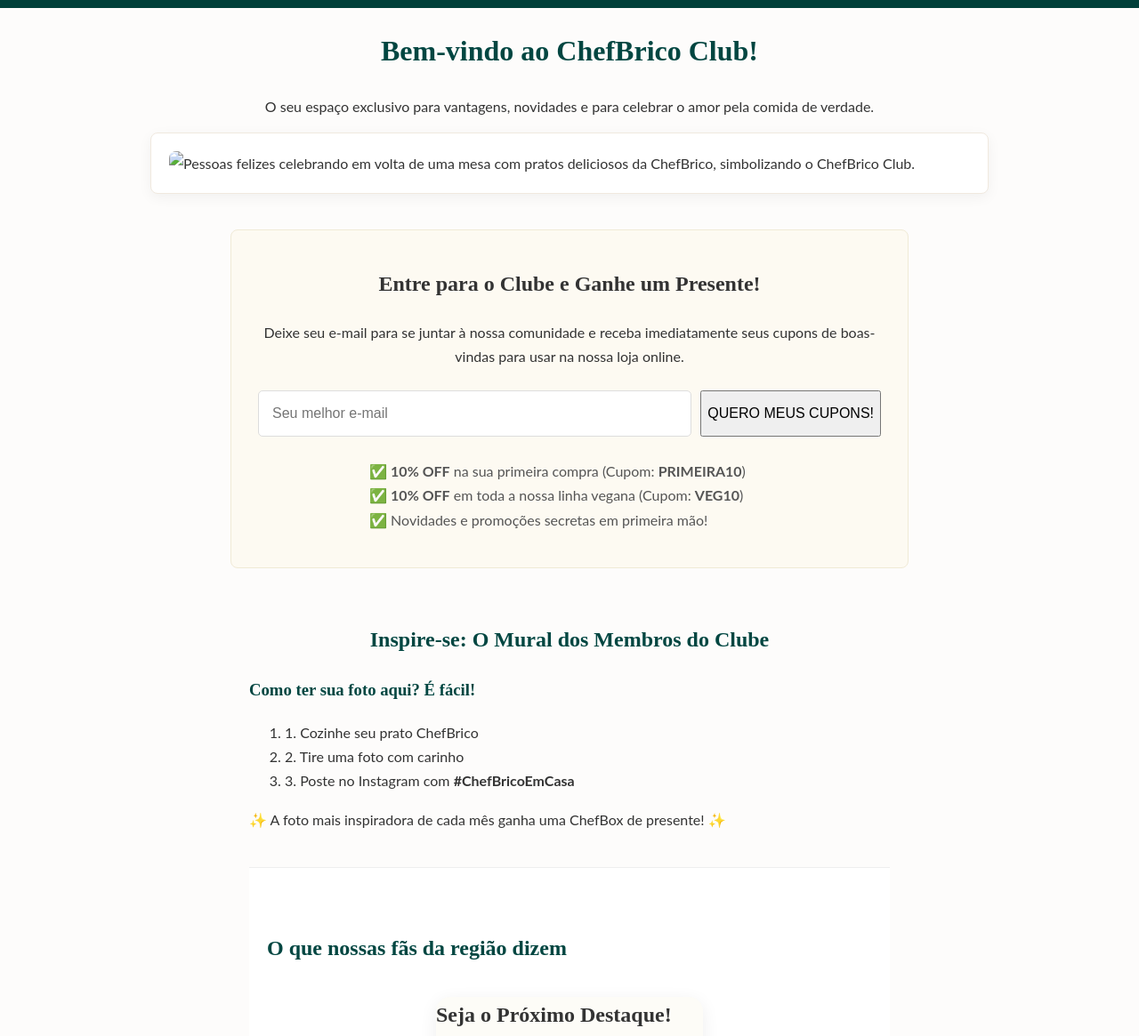
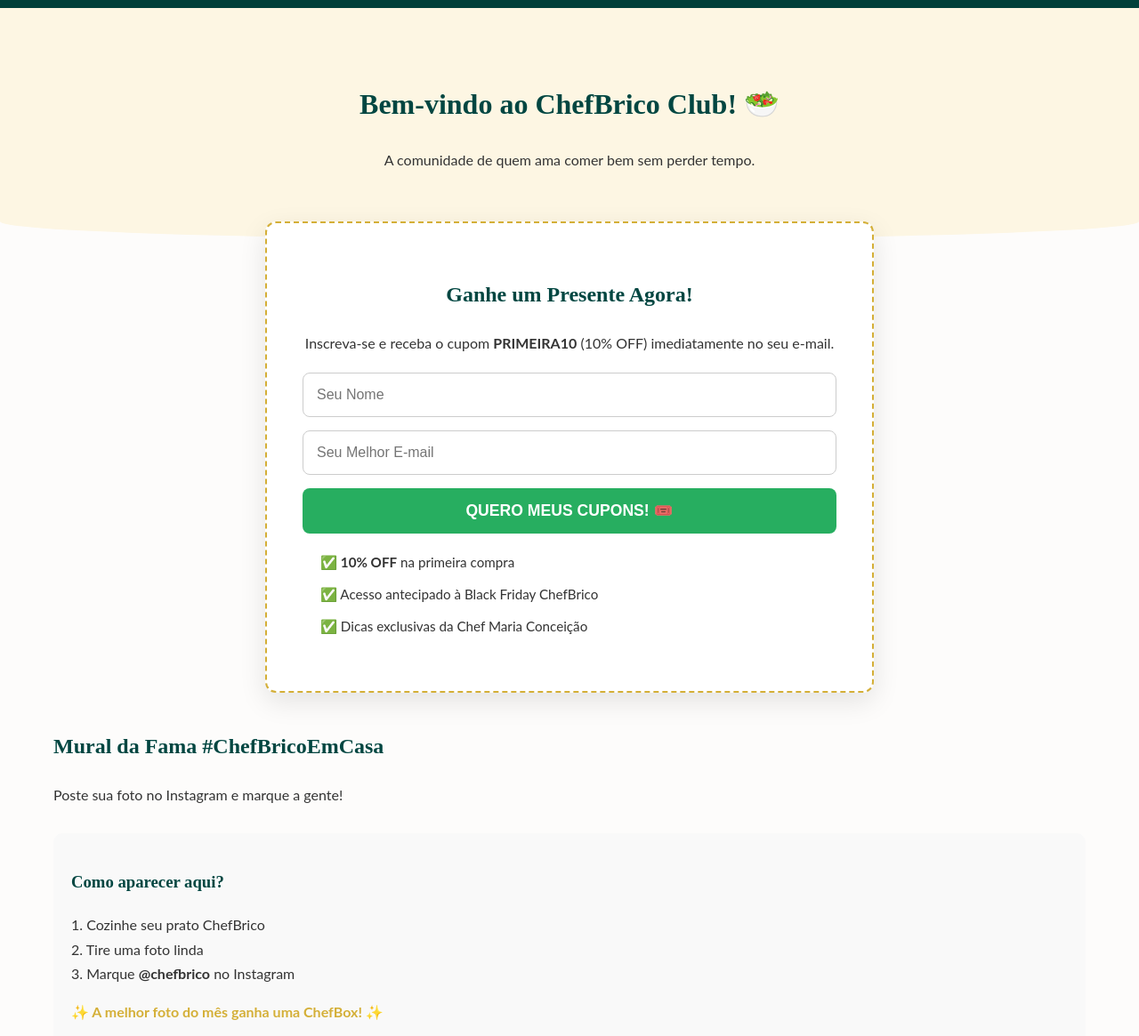
Before and after one commit to ChefBrico/loja-chefbox-2026, an Eleventy site: page clube/index.html in a window 1280 px wide. Shown: the part 118-1283 px from the top of the page at 89% size. Built offline with nearby package versions, Linux system fonts and the light colour scheme; Eleventy itself is replaced by a stand-in of ours; files that its build step writes are made by us from their sources.

Commit message:
Update index.html

```diff
--- a/clube/index.html
+++ b/clube/index.html
@@ -1,188 +1,145 @@
 ---
+layout: base.njk
+permalink: "/clube/"
+title: "ChefBrico Club | Cupons e Comunidade VIP"
+description: "Entre para o clube exclusivo da ChefBrico. Ganhe 10% OFF na primeira compra e participe da nossa comunidade #ChefBricoEmCasa."
+---
+
+<!-- 1. SCHEMA PARA COMUNIDADE (ROBÔ) -->
+<script type="application/ld+json">
 {
-  "layout": "base.njk",
-  "permalink": "/clube/",
-  "title": "ChefBrico Club | Cupons, Novidades e Comunidade #ChefBricoEmCasa",
-  "description": "Entre para o ChefBrico Club e receba cupons exclusivos! Faça parte da nossa comunidade #ChefBricoEmCasa, veja pratos reais de clientes e inspire-se.",
-  "schema": {
   "@context": "https://schema.org",
   "@graph": [
     {
       "@type": "WebPage",
-        "mainEntityOfPage": {
-          "@type": "WebPage",
-          "@id": "https://receitas.chefbrico.com/clube/"
-        },
-        "name": "ChefBrico Club: Vantagens Exclusivas e Comunidade #ChefBricoEmCasa",
-        "description": "Página de inscrição para o ChefBrico Club. Membros recebem cupons, novidades e podem participar da galeria da comunidade #ChefBricoEmCasa.",
-        "image": "https://receitas.chefbrico.com/imagens/chefbrico-fullbanner-Pinterest1.png",
-        "publisher": {
-          "@id": "https://www.chefbrico.com/#organization"
-        },
-        "mainEntity": {
-          "@type": "Offer",
-          "name": "Cupons de Boas-Vindas ao ChefBrico Club",
-          "description": "Inscreva-se e receba 10% de desconto na sua primeira compra (PRIMEIRA10) e 10% de desconto em toda a linha vegana (VEG10).",
-          "offeredBy": {
-            "@id": "https://www.chefbrico.com/#organization"
-          }
-        },
-        "potentialAction": {
-          "@type": "RegisterAction",
-          "name": "Inscrever-se no ChefBrico Club",
-          "target": {
-            "@type": "EntryPoint",
-            "urlTemplate": "[URL_DA_SUA_FERRAMENTA_DE_EMAIL_AQUI]",
-            "description": "Formulário de inscrição no ChefBrico Club para receber cupons e novidades."
-          }
-        }
+      "name": "ChefBrico Club",
+      "description": "Comunidade exclusiva de clientes ChefBrico.",
+      "url": "https://gourmetpratico.com.br/clube/"
     },
     {
-        "@type": "BreadcrumbList",
-        "itemListElement": [
-          {
-            "@type": "ListItem",
-            "position": 1,
-            "name": "Início",
-            "item": "https://receitas.chefbrico.com/"
-          },
-          {
-            "@type": "ListItem",
-            "position": 2,
-            "name": "ChefBrico Club",
-            "item": "https://receitas.chefbrico.com/clube/"
+      "@type": "Offer",
+      "name": "Cupom de Boas-Vindas",
+      "description": "10% de desconto (Cupom: PRIMEIRA10) ao se inscrever.",
+      "price": "0.00",
+      "priceCurrency": "BRL",
+      "offeredBy": {
+        "@type": "Organization",
+        "name": "ChefBrico",
+        "url": "https://gourmetpratico.com.br"
+      }
     }
   ]
 }
-    ]
+</script>
+
+<style>
+    /* CSS ESPECÍFICO DESTA PÁGINA */
+    .hero-club {
+        position: relative;
+        text-align: center;
+        background: #fdf6e3; /* Bege ChefBrico */
+        padding: 60px 20px;
+        margin-bottom: 40px;
+        border-radius: 0 0 50% 50% / 20px;
     }
+
+    .capture-block {
+        background-color: white;
+        border: 2px dashed #d4af37; /* Dourado */
+        border-radius: 12px;
+        padding: 40px;
+        text-align: center;
+        max-width: 600px;
+        margin: -60px auto 40px; /* Sobe por cima do Hero */
+        position: relative;
+        box-shadow: 0 10px 30px rgba(0,0,0,0.1);
     }
----
 
-{% block head %}
-<style>
-    .hero-card {
-        max-width: 900px;
-        max-height: 450px;
-        margin: 0 auto 40px auto;
-        overflow: hidden;
-        border-radius: 8px;
-        box-shadow: 0 4px 15px rgba(0,0,0,0.05);
-    }
-    .hero-card img {
-        width: 100%;
-        height: 100%;
-        object-fit: cover;
-        object-position: center;
-    }
-    .capture-block {
-        background-color: #fdfaf2;
-        border: 1px solid #f0ead6;
-        border-radius: 8px;
-        padding: 40px 30px;
-        text-align: center;
-        max-width: 700px;
-        margin: 40px auto;
-    }
-    .capture-block h2 {
-        margin-top: 0;
-        color: var(--cor-primaria);
-    }
     .capture-form {
         display: flex;
-        flex-wrap: wrap;
-        gap: 10px;
-        justify-content: center;
-        margin-top: 25px;
-        margin-bottom: 25px;
+        flex-direction: column;
+        gap: 15px;
+        margin-top: 20px;
     }
-    .capture-form input[type="email"] {
-        flex-grow: 1;
-        min-width: 250px;
+
+    .input-field {
         padding: 15px;
-        font-size: 1em;
-        border: 1px solid #ddd;
-        border-radius: 5px;
-        box-sizing: border-box;
+        border: 1px solid #ccc;
+        border-radius: 8px;
+        font-size: 1rem;
     }
-    .capture-form .cta-button {
-        padding-top: 15px;
-        padding-bottom: 15px;
-        font-size: 1em;
-        height: auto;
-        white-space: nowrap;
+
+    .btn-club {
+        background: #27ae60;
+        color: white;
+        font-weight: bold;
+        padding: 15px;
+        border: none;
+        border-radius: 8px;
+        cursor: pointer;
+        font-size: 1.1rem;
+        transition: 0.3s;
     }
+
+    .btn-club:hover { background: #219150; transform: translateY(-2px); }
+
     .lista-vantagens {
+        text-align: left;
+        margin: 20px 0;
+        padding: 0 20px;
         list-style: none;
-        padding: 0;
-        margin: 25px auto 0 auto;
-        text-align: left;
-        max-width: 450px;
-        color: #555;
-        line-height: 1.7;
     }
+    .lista-vantagens li { margin-bottom: 10px; font-size: 0.95rem; }
 </style>
-{% endblock %}
 
-<main class="container">
-    <div class="recipe-title-container" style="text-align:center;">
-        <h1>Bem-vindo ao ChefBrico Club!</h1>
-        <p class="recipe-subtitle">O seu espaço exclusivo para vantagens, novidades e para celebrar o amor pela comida de verdade.</p>
+<main>
+
+    <!-- HERO SECTION -->
+    <div class="hero-club">
+        <h1>Bem-vindo ao ChefBrico Club! 🥗</h1>
+        <p>A comunidade de quem ama comer bem sem perder tempo.</p>
     </div>
 
-    <div class="hero-card">
-        <img src="/imagens/chefbrico-fullbanner-Pinterest1.png" alt="Pessoas felizes celebrando em volta de uma mesa com pratos deliciosos da ChefBrico, simbolizando o ChefBrico Club.">
-    </div>
+    <!-- FORMULÁRIO REAL (NETLIFY FORMS) -->
+    <section class="capture-block">
+        <h2>Ganhe um Presente Agora!</h2>
+        <p>Inscreva-se e receba o cupom <strong>PRIMEIRA10</strong> (10% OFF) imediatamente no seu e-mail.</p>
 
-    <section class="capture-block">
-        <h2>Entre para o Clube e Ganhe um Presente!</h2>
-        <p>Deixe seu e-mail para se juntar à nossa comunidade e receba imediatamente seus cupons de boas-vindas para usar na nossa loja online.</p>
+        <!-- ATENÇÃO: O atributo 'netlify' faz o formulário funcionar sem backend -->
+        <form name="clube-chefbrico" method="POST" data-netlify="true" action="/sucesso-clube/" class="capture-form">
+            <input type="hidden" name="form-name" value="clube-chefbrico">
 
-        <form action="[URL_DA_SUA_FERRAMENTA_DE_EMAIL_AQUI]" method="post" target="_blank" class="capture-form">
-            <input type="email" name="EMAIL" placeholder="Seu melhor e-mail" required>
-            <button type="submit" class="cta-button">QUERO MEUS CUPONS!</button>
+            <input type="text" name="nome" class="input-field" placeholder="Seu Nome" required>
+            <input type="email" name="email" class="input-field" placeholder="Seu Melhor E-mail" required>
+
+            <button type="submit" class="btn-club">QUERO MEUS CUPONS! 🎟️</button>
         </form>
 
         <ul class="lista-vantagens">
-            <li>✅ <strong>10% OFF</strong> na sua primeira compra (Cupom: <strong>PRIMEIRA10</strong>)</li>
-            <li>✅ <strong>10% OFF</strong> em toda a nossa linha vegana (Cupom: <strong>VEG10</strong>)</li>
-            <li>✅ Novidades e promoções secretas em primeira mão!</li>
+            <li>✅ <strong>10% OFF</strong> na primeira compra</li>
+            <li>✅ Acesso antecipado à Black Friday ChefBrico</li>
+            <li>✅ Dicas exclusivas da Chef Maria Conceição</li>
         </ul>
     </section>
 
-    <div class="post-content">
-        <h2 style="text-align: center; margin-top: 60px;">Inspire-se: O Mural dos Membros do Clube</h2>
+    <!-- CONTEÚDO COMUNITÁRIO -->
+    <div class="container text-center">
+        <h2>Mural da Fama #ChefBricoEmCasa</h2>
+        <p>Poste sua foto no Instagram e marque a gente!</p>
 
-        <div class="participation-box">
-            <h3>Como ter sua foto aqui? É fácil!</h3>
-            <ol class="lista-passos">
-                <li>1. Cozinhe seu prato ChefBrico</li>
-                <li>2. Tire uma foto com carinho</li>
-                <li>3. Poste no Instagram com <strong>#ChefBricoEmCasa</strong></li>
-            </ol>
-            <p class="prize-text">✨ A foto mais inspiradora de cada mês ganha uma ChefBox de presente! ✨</p>
+        <div class="participation-box" style="background:#f9f9f9; padding:20px; margin:30px 0; border-radius:10px;">
+            <h3>Como aparecer aqui?</h3>
+            <p>1. Cozinhe seu prato ChefBrico<br>
+               2. Tire uma foto linda<br>
+               3. Marque <strong>@chefbrico</strong> no Instagram</p>
+            <p style="color:#d4af37; font-weight:bold;">✨ A melhor foto do mês ganha uma ChefBox! ✨</p>
         </div>
 
-         <section class="depoimentos-section py-5" style="background-color: #fff; padding-top: 50px; margin-top: 40px; border-top: 1px solid #eee;">
-    <div class="container">
-        <h2 class="text-center mb-4">O que nossas fãs da região dizem</h2>
-        <div class="carousel-container" style="justify-content: center;">
-
-            <div class="carousel-card depoimento-card" style="border: 2px dashed var(--cor-primaria); background-color: #fdfcf7;">
-                <h3 style="font-size: 1.5em; color: var(--cor-titulos); margin-top: 0;">Seja o Próximo Destaque!</h3>
-                <p class="quote" style="min-height: auto; margin-bottom: 25px;">A sua experiência com a ChefBrico pode inspirar outras pessoas na sua vizinhança. Adoraríamos ouvir a sua história ou sugestão!</p>
-                <a href="https://wa.me/5561996659880?text=Ol%C3%A1%2C%20gostaria%20de%20deixar%20um%20depoimento%20sobre%20a%20ChefBrico%21" target="_blank" rel="noopener noreferrer" class="cta-button"><strong>Fale Comigo no WhatsApp</strong></a>
-            </div>
-
-            </div>
-    </div>
-</section>
-        <div class="author-box" style="margin-top: 60px;">
-            <img src="/imagens/maria-conceicao-pra-voce.png" alt="Retrato de Maria Conceição, fundadora da ChefBrico" class="author-image">
-            <div class="author-info">
-                <h4>Uma mensagem da Maria Conceição</h4>
-                <p>Ver os pratos que vocês criam é a maior recompensa do meu trabalho. Este clube é o nosso espaço para celebrar a alegria da comida de verdade. Agradeço por fazer parte desta comunidade!</p>
-            </div>
+        <!-- MENSAGEM DA FUNDADORA -->
+        <div class="author-box" style="margin-top: 50px;">
+            <img src="/imagens/maria-conceicao-pra-voce.png" alt="Maria Conceição" class="author-image" style="width:80px; height:80px; border-radius:50%;">
+            <blockquote>"Ver os pratos que vocês criam é a maior recompensa do meu trabalho. Obrigada por fazer parte!"</blockquote>
+            <cite>- Maria Conceição</cite>
         </div>
     </div>
 </main>
```
Lines whose indentation alone changed are shown as unchanged.
